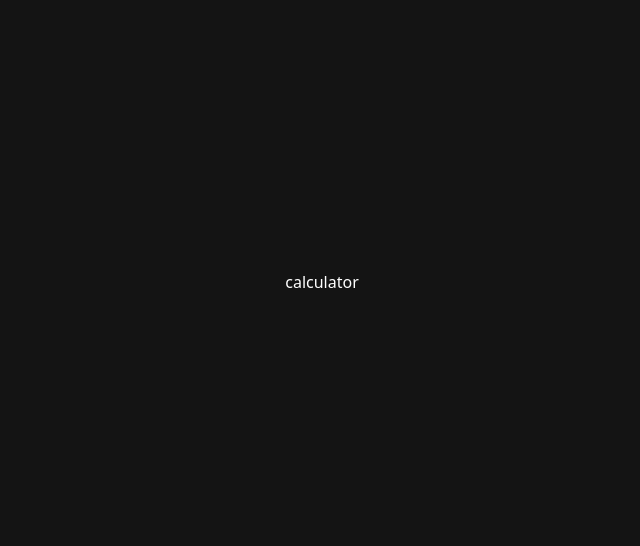
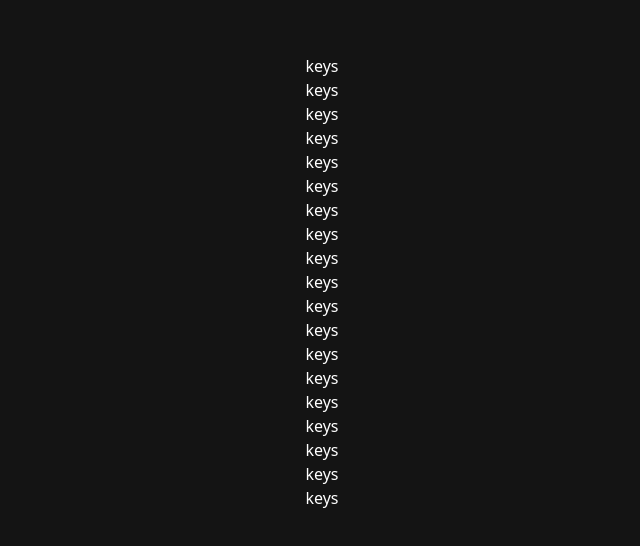
Before and after one commit to madiha-m/react_js, a React (Vite) app in the folder calculator/: page / in a window 1280 px wide. Shown: the part 118-664 px from the top of the page, without its empty margins (318-958 px from the left). Built offline with nearby package versions, Linux system fonts and the light colour scheme.

Commit message:
add keys

```diff
--- a/calculator/src/components/calculator.jsx
+++ b/calculator/src/components/calculator.jsx
@@ -1,7 +1,41 @@
 import React from "react";
+import Keys from "./keys";
 
 const calculator = () => {
-  return <div>calculator</div>;
+  const keys = [
+    "AC",
+    "C",
+    "%",
+    "/",
+    "*",
+    "-",
+    "+",
+    "0",
+    "9",
+    "8",
+    "7",
+    "6",
+    "5",
+    "4",
+    "3",
+    "2",
+    "1",
+    ".",
+    "EQUALS",
+  ];
+
+  return (
+    <div>
+      <div>
+        {keys.map((item, index) => (
+          <Keys
+            label={item}
+            key={index}
+          />
+        ))}
+      </div>
+    </div>
+  );
 };
 
 export default calculator;
```
